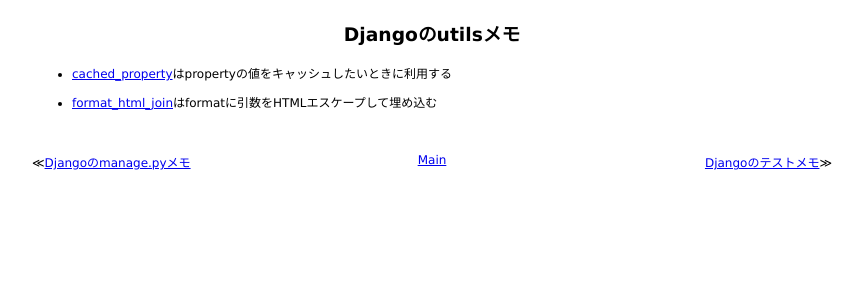
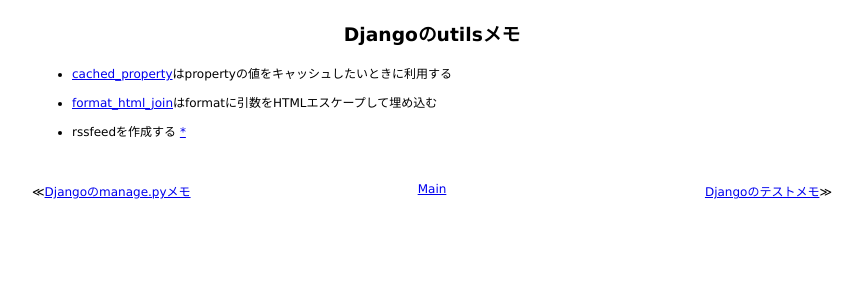
Before and after one commit to 38elements/38elements.github.com, a Jekyll site: the page built from _posts/2014-12-16-django-utils.md, in a window 1280 px wide. Shown: the top 300 px of the page, without its empty margins (208-1071 px from the left). Built offline with Jekyll 4.4.1, drawn with Linux system fonts in a browser that asks for light colours; Markdown is read by kramdown in place of the engine named in the settings.

Commit message:
Update 2014-12-16-django-utils.md

```diff
--- a/_posts/2014-12-16-django-utils.md
+++ b/_posts/2014-12-16-django-utils.md
@@ -3,6 +3,8 @@ layout: posts
 title: Djangoのutilsメモ
 ---
 
-* [cached_property](https://docs.djangoproject.com/en/dev/ref/utils/#django.utils.functional.cached_property)はpropertyの値をキャッシュしたいときに利用する
+* [cached_property](https://docs.djangoproject.com/en/stable/ref/utils/#django.utils.functional.cached_property)はpropertyの値をキャッシュしたいときに利用する
 
-* [format_html_join](https://docs.djangoproject.com/en/dev/ref/utils/#django.utils.html.format_html)はformatに引数をHTMLエスケープして埋め込む
+* [format_html_join](https://docs.djangoproject.com/en/stable/ref/utils/#django.utils.html.format_html)はformatに引数をHTMLエスケープして埋め込む
+
+* rssfeedを作成する [*](https://docs.djangoproject.com/en/stable/ref/utils/#module-django.utils.feedgenerator)
```
